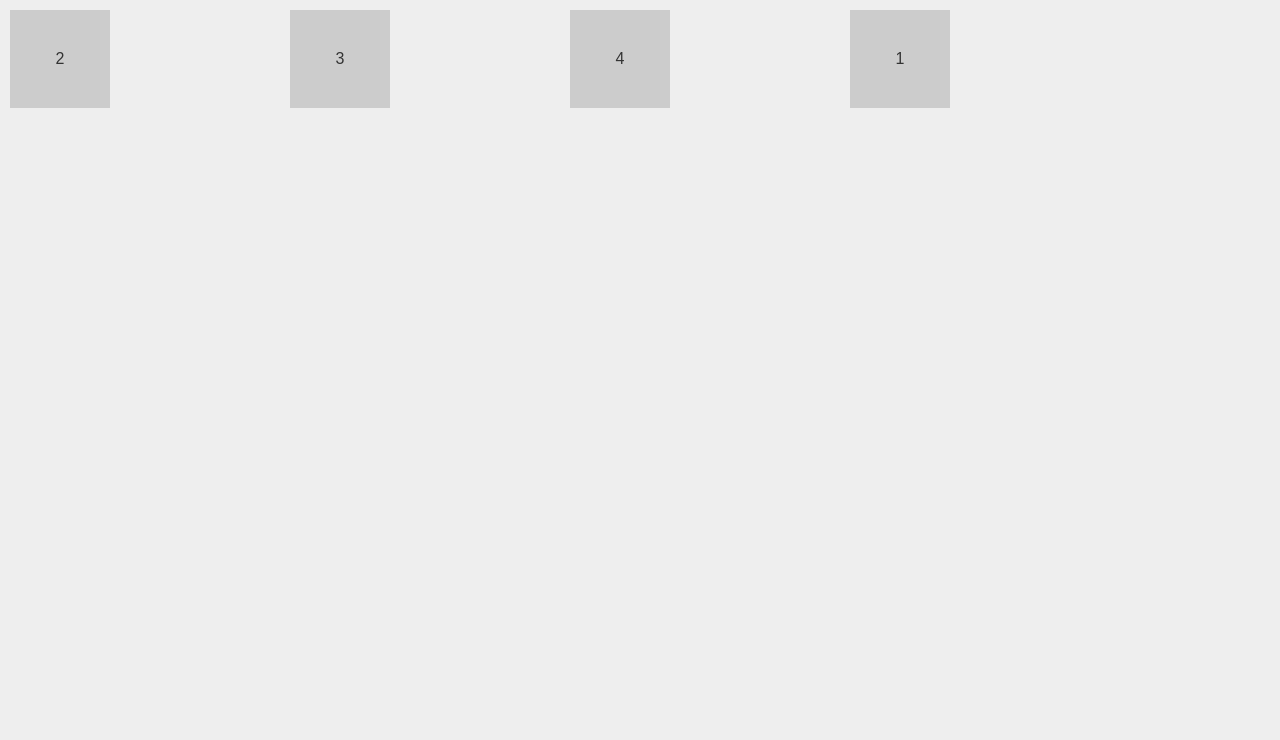
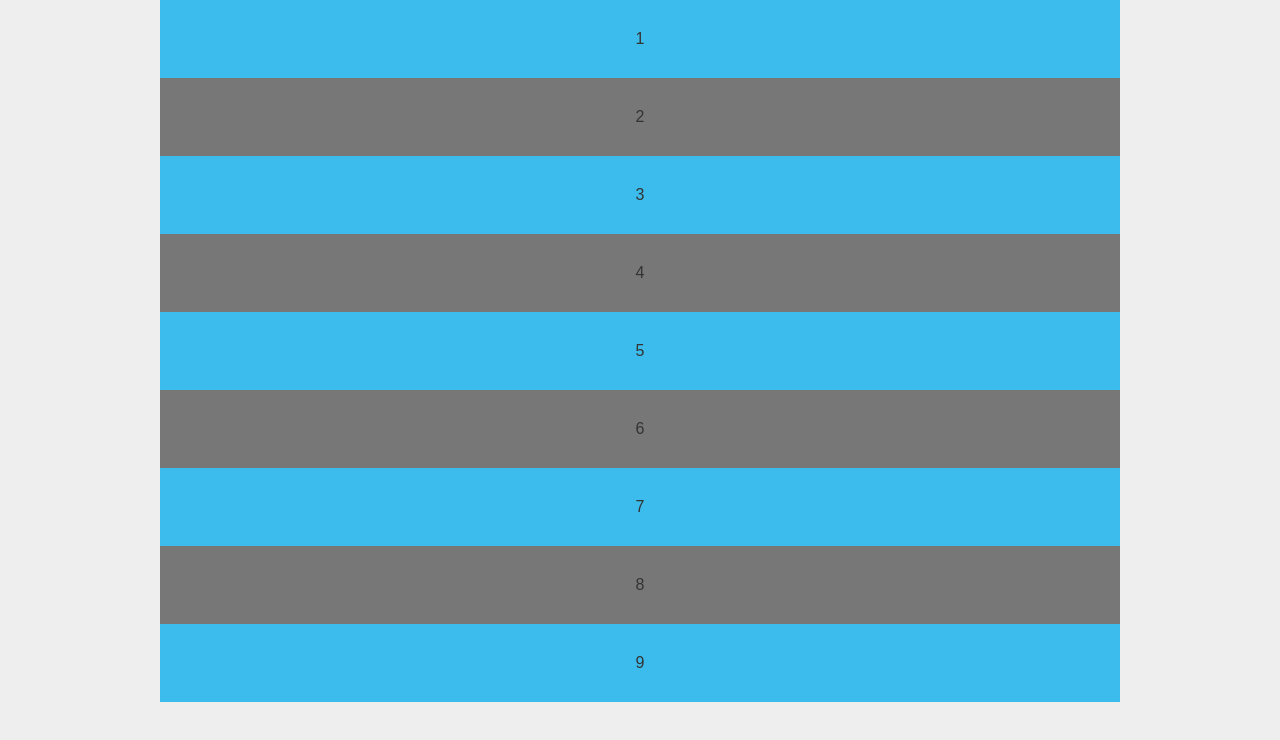
Before and after one commit to ZbigniewKulczynski1984/css_9_8_22, a plain HTML site: page index.html in a window 1280 px wide. Drawn offline with Linux system fonts and the light colour scheme.

Commit message:
index and style modified

```diff
--- a/CSS/style.css
+++ b/CSS/style.css
@@ -155,9 +155,28 @@ body {
 	background-color: #eee;
     color: #333;
     font-family: sans-serif;
+    text-align: center;
 }
 
-.wrapper {
+#content{
+    max-width: 960px;
+    margin: 0 auto;
+}
+
+#content div{
+    background: #3bbced;
+    padding: 30px;
+}
+
+#content div:nth-child(even){
+    background: #777;
+}
+
+
+
+
+
+/* .wrapper {
     width: 100%;
     max-width: 960px;
 }
@@ -178,7 +197,7 @@ body {
 .one{order:4;}
 .two{order:0;}
 .three{order:0;}
-.four{order:0;}
+.four{order:0;} */
 
 
 /* .wrapper {
--- a/index.html
+++ b/index.html
@@ -9,8 +9,26 @@
 </head>
 <body>
 
+    <div id="content">
+        <div>1</div>
+        <div>2</div>
+        <div>3</div>
+        <div>4</div>
+        <div>5</div>
+        <div>6</div>
+        <div>7</div>
+        <div>8</div>
+        <div>9</div>
+    </div>
 
-        <div class="wrapper">
+
+
+
+
+
+
+
+        <!-- <div class="wrapper">
 
             <section id="blocks">
                 <div class="one">1</div>
@@ -18,7 +36,7 @@
                 <div class="three">3</div>
                 <div class="four">4</div>
             </section>
-        </div>
+        </div> -->
 
 
 
```
